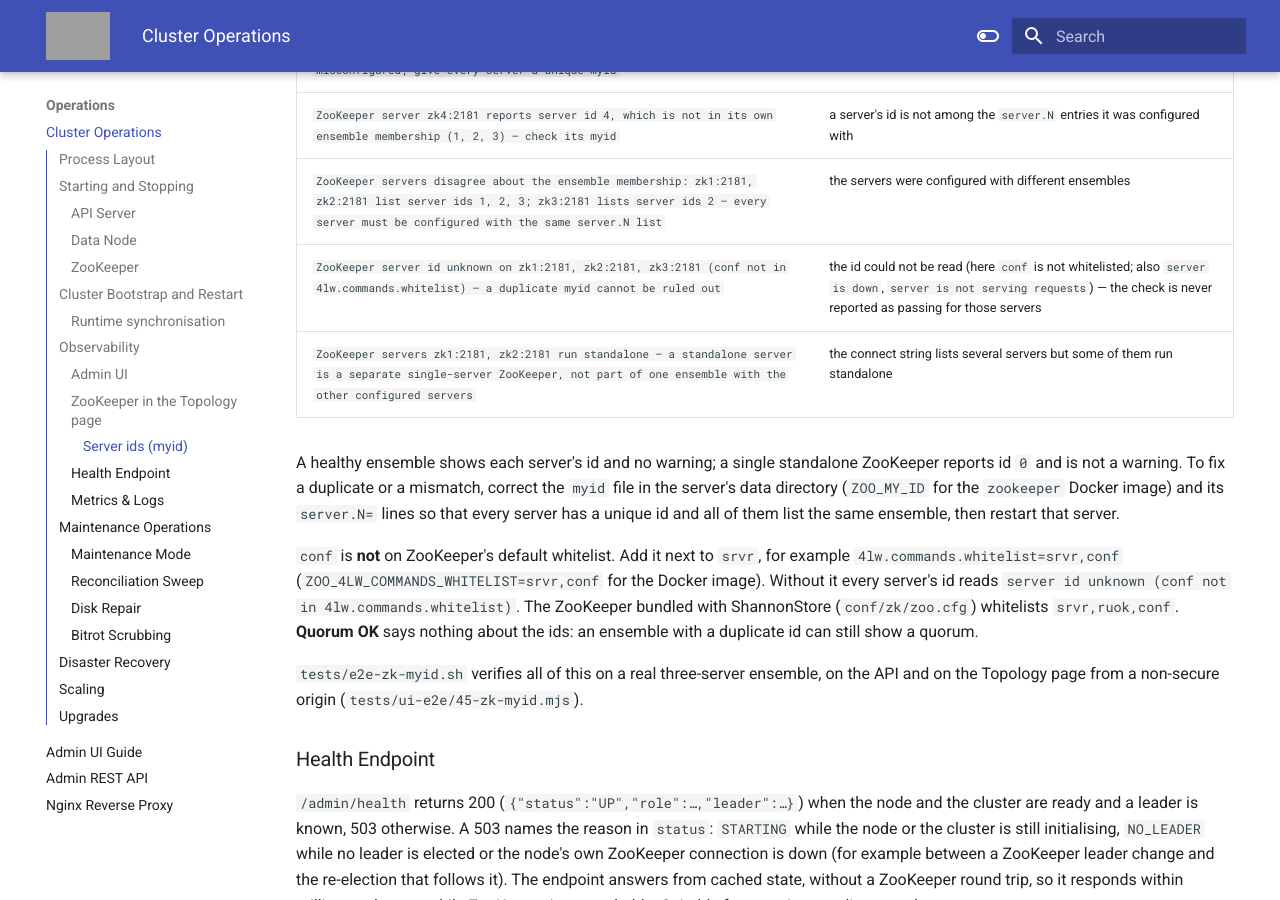
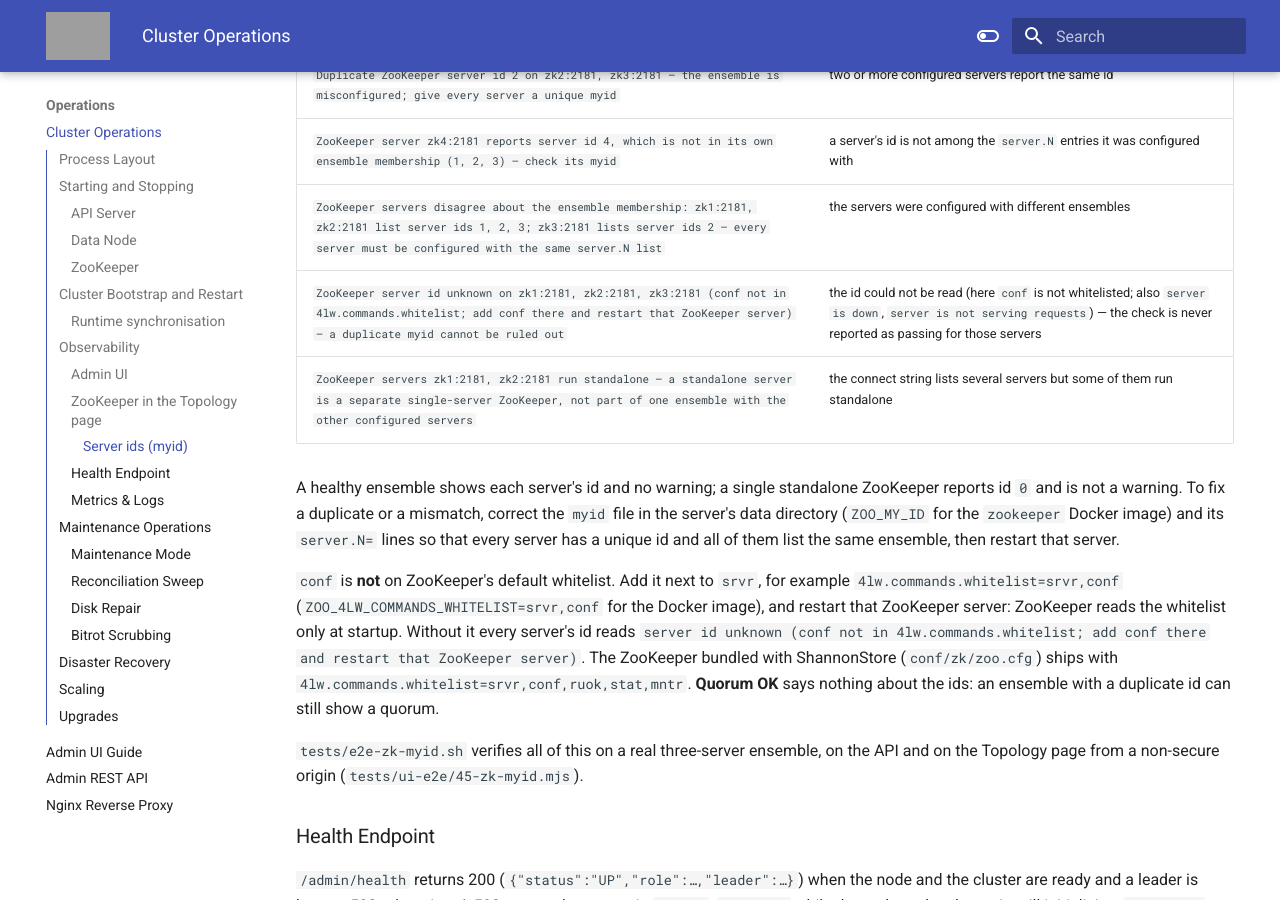
Before and after one commit to cloudcheflabs/shannonstore-docs, an MkDocs documentation site: the page built from docs/operations/operations.md, in a window 1280 px wide and 900 px high, scrolled down 4745 px. Built offline with MkDocs 1.6.1 and Material for MkDocs 9.7.7, drawn with Linux system fonts in a browser that asks for light colours; the version menu is left out; some of the changed text lies outside the part shown; grey boxes are pictures that could not be loaded.

Commit message:
docs(topology): server id unknown names the ZooKeeper restart; bundled zoo.cfg whitelist srvr,conf,ruok,stat,mntr
Co-Authored-By: Claude Opus 5.5 <noreply@anthropic.com>

```diff
--- a/docs/operations/operations.md
+++ b/docs/operations/operations.md
@@ -44,7 +44,7 @@ bin/stop-zk.sh
 
 The bundled ZooKeeper runs the standard `QuorumPeerMain` with `conf/zk/zoo.cfg` (client port 2181, data under `data/zookeeper`, log in `logs/zk.log`). It is a single server, for evaluation only. In production, point every API Server and Data Node at a managed ensemble of three or five servers through `shannonstore.zk.connect` (`zk1:2181,zk2:2181,zk3:2181`).
 
-The admin **Topology** page reads each server's status with the `srvr` four-letter command and its server id (`myid`) with `conf`. ZooKeeper 3.5+ answers `srvr` by default; if your ensemble sets `4lw.commands.whitelist`, keep `srvr` in it, and add `conf` — which is **not** on the default whitelist — so the page can show each server's id and warn about a duplicate `myid` (the bundled `zoo.cfg` sets `srvr,ruok,conf`). Without `srvr` the page still shows the server as UP but cannot show its role; without `conf` the id reads `server id unknown (conf not in 4lw.commands.whitelist)`.
+The admin **Topology** page reads each server's status with the `srvr` four-letter command and its server id (`myid`) with `conf`. ZooKeeper 3.5+ answers `srvr` by default; if your ensemble sets `4lw.commands.whitelist`, keep `srvr` in it, and add `conf` — which is **not** on the default whitelist — so the page can show each server's id and warn about a duplicate `myid`, then restart that ZooKeeper server (ZooKeeper reads the whitelist only at startup; the bundled `zoo.cfg` sets `srvr,conf,ruok,stat,mntr`). Without `srvr` the page still shows the server as UP but cannot show its role; without `conf` the id reads `server id unknown (conf not in 4lw.commands.whitelist; add conf there and restart that ZooKeeper server)`.
 
 ## Cluster Bootstrap and Restart
 
@@ -152,7 +152,7 @@ was configured with (its `server.N=` lines). The **Server id** column shows the
 | `Duplicate ZooKeeper server id 2 on zk2:2181, zk3:2181 — the ensemble is misconfigured; give every server a unique myid` | two or more configured servers report the same id |
 | `ZooKeeper server zk4:2181 reports server id 4, which is not in its own ensemble membership (1, 2, 3) — check its myid` | a server's id is not among the `server.N` entries it was configured with |
 | `ZooKeeper servers disagree about the ensemble membership: zk1:2181, zk2:2181 list server ids 1, 2, 3; zk3:2181 lists server ids 2 — every server must be configured with the same server.N list` | the servers were configured with different ensembles |
-| `ZooKeeper server id unknown on zk1:2181, zk2:2181, zk3:2181 (conf not in 4lw.commands.whitelist) — a duplicate myid cannot be ruled out` | the id could not be read (here `conf` is not whitelisted; also `server is down`, `server is not serving requests`) — the check is never reported as passing for those servers |
+| `ZooKeeper server id unknown on zk1:2181, zk2:2181, zk3:2181 (conf not in 4lw.commands.whitelist; add conf there and restart that ZooKeeper server) — a duplicate myid cannot be ruled out` | the id could not be read (here `conf` is not whitelisted; also `server is down`, `server is not serving requests`) — the check is never reported as passing for those servers |
 | `ZooKeeper servers zk1:2181, zk2:2181 run standalone — a standalone server is a separate single-server ZooKeeper, not part of one ensemble with the other configured servers` | the connect string lists several servers but some of them run standalone |
 
 A healthy ensemble shows each server's id and no warning; a single standalone ZooKeeper reports id
@@ -161,9 +161,10 @@ data directory (`ZOO_MY_ID` for the `zookeeper` Docker image) and its `server.N=
 every server has a unique id and all of them list the same ensemble, then restart that server.
 
 `conf` is **not** on ZooKeeper's default whitelist. Add it next to `srvr`, for example
-`4lw.commands.whitelist=srvr,conf` (`ZOO_4LW_COMMANDS_WHITELIST=srvr,conf` for the Docker image).
-Without it every server's id reads `server id unknown (conf not in 4lw.commands.whitelist)`.
-The ZooKeeper bundled with ShannonStore (`conf/zk/zoo.cfg`) whitelists `srvr,ruok,conf`. **Quorum OK** says
+`4lw.commands.whitelist=srvr,conf` (`ZOO_4LW_COMMANDS_WHITELIST=srvr,conf` for the Docker image),
+and restart that ZooKeeper server: ZooKeeper reads the whitelist only at startup.
+Without it every server's id reads `server id unknown (conf not in 4lw.commands.whitelist; add conf there and restart that ZooKeeper server)`.
+The ZooKeeper bundled with ShannonStore (`conf/zk/zoo.cfg`) ships with `4lw.commands.whitelist=srvr,conf,ruok,stat,mntr`. **Quorum OK** says
 nothing about the ids: an ensemble with a duplicate id can still show a quorum.
 
 `tests/e2e-zk-myid.sh` verifies all of this on a real three-server ensemble, on the API and on the
```
